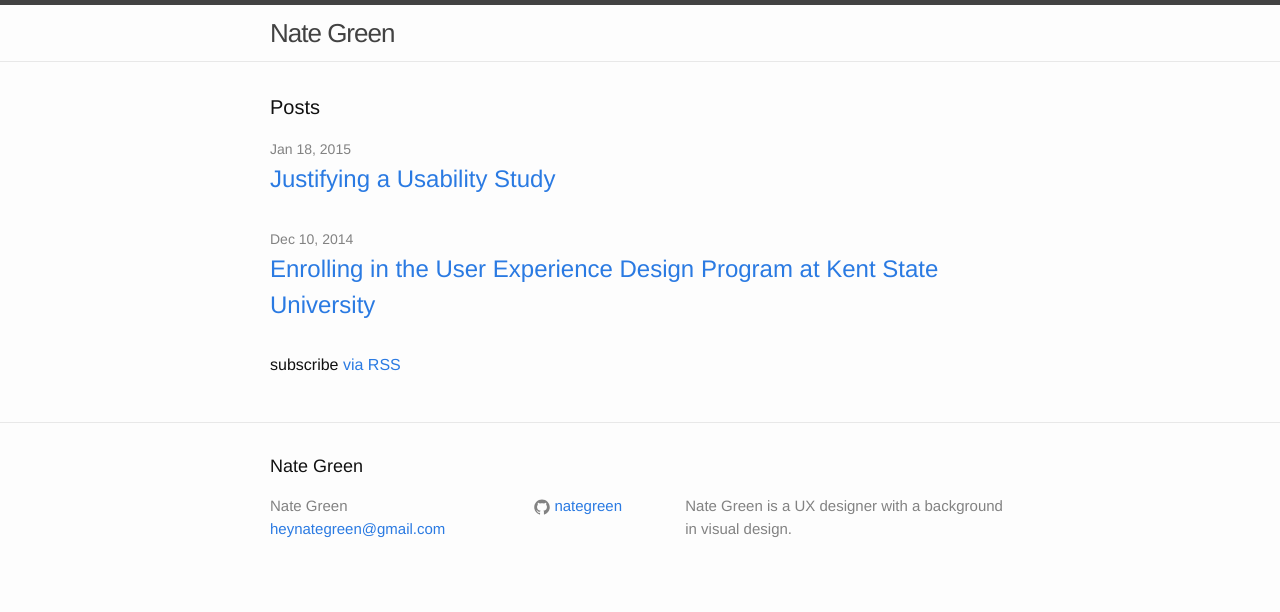
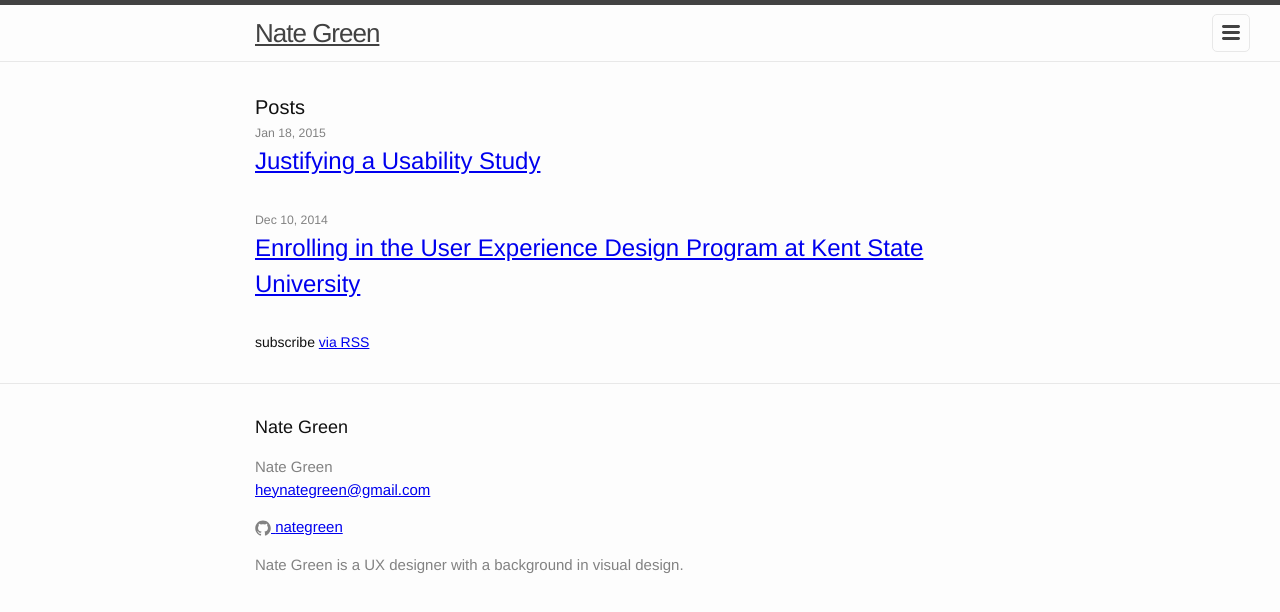
Before and after one commit to nategreen/old-website, a Jekyll site: the page built from index.html, in a window 1280 px wide. Shown: the top 612 px of the page. Built offline with Jekyll 4.4.1, drawn with Linux system fonts in a browser that asks for light colours.

Commit message:
remove base styles

```diff
--- a/_sass/_base.scss
+++ b/_sass/_base.scss
@@ -61,105 +61,6 @@ body {
     background-color: $background-color;
     -webkit-text-size-adjust: 100%;
 }
-
-
-
-/**
- * Set `margin-bottom` to maintain vertical rhythm
- */
-h1, h2, h3, h4, h5, h6,
-p, blockquote, pre,
-ul, ol, dl, figure,
-%vertical-rhythm {
-    margin-bottom: $spacing-unit / 2;
-}
-
-
-
-/**
- * Images
- */
-img {
-    max-width: 100%;
-    vertical-align: middle;
-}
-
-
-
-/**
- * Figures
- */
-figure > img {
-    display: block;
-}
-
-figcaption {
-    font-size: $small-font-size;
-}
-
-
-
-/**
- * Lists
- */
-ul, ol {
-    margin-left: $spacing-unit;
-}
-
-li {
-    > ul,
-    > ol {
-         margin-bottom: 0;
-    }
-}
-
-
-
-/**
- * Headings
- */
-h1, h2, h3, h4, h5, h6 {
-    font-weight: 300;
-}
-
-
-
-/**
- * Links
- */
-a {
-    color: $brand-color;
-    text-decoration: none;
-
-    &:visited {
-        color: darken($brand-color, 15%);
-    }
-
-    &:hover {
-        color: $text-color;
-        text-decoration: underline;
-    }
-}
-
-
-
-/**
- * Blockquotes
- */
-blockquote {
-    color: $grey-color;
-    border-left: 4px solid $grey-color-light;
-    padding-left: $spacing-unit / 2;
-    font-size: 18px;
-    letter-spacing: -1px;
-    font-style: italic;
-
-    > :last-child {
-        margin-bottom: 0;
-    }
-}
-
-
 
 /**
  * Code formatting
--- a/_sass/_syntax-highlighting.scss
+++ b/_sass/_syntax-highlighting.scss
@@ -3,7 +3,6 @@
  */
 .highlight {
     background: #fff;
-    @extend %vertical-rhythm;
 
     .c     { color: #998; font-style: italic } // Comment
     .err   { color: #a61717; background-color: #e3d2d2 } // Error
--- a/css/main.scss
+++ b/css/main.scss
@@ -7,7 +7,7 @@
 
 // Our variables
 $base-font-family: Helvetica, Arial, sans-serif;
-$base-font-size:   16px;
+$base-font-size:   14px;
 $small-font-size:  $base-font-size * 0.875;
 $base-line-height: 1.5;
 
@@ -37,7 +37,7 @@ $on-laptop:        800px;
 //     }
 // }
 @mixin media-query($device) {
-    @media screen and (max-width: $device) {
+    @media screen and (min-width: $device) {
         @content;
     }
 }
```
